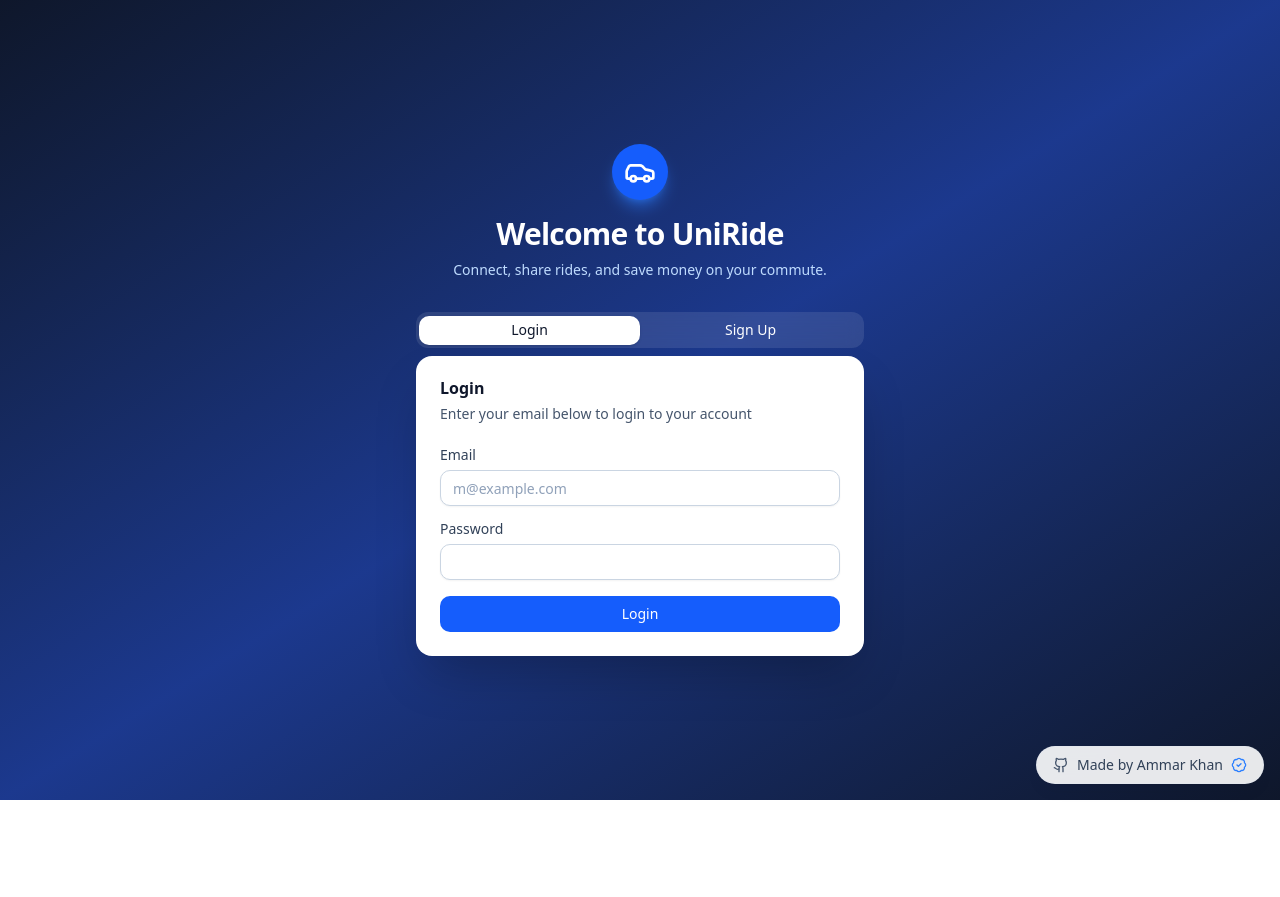
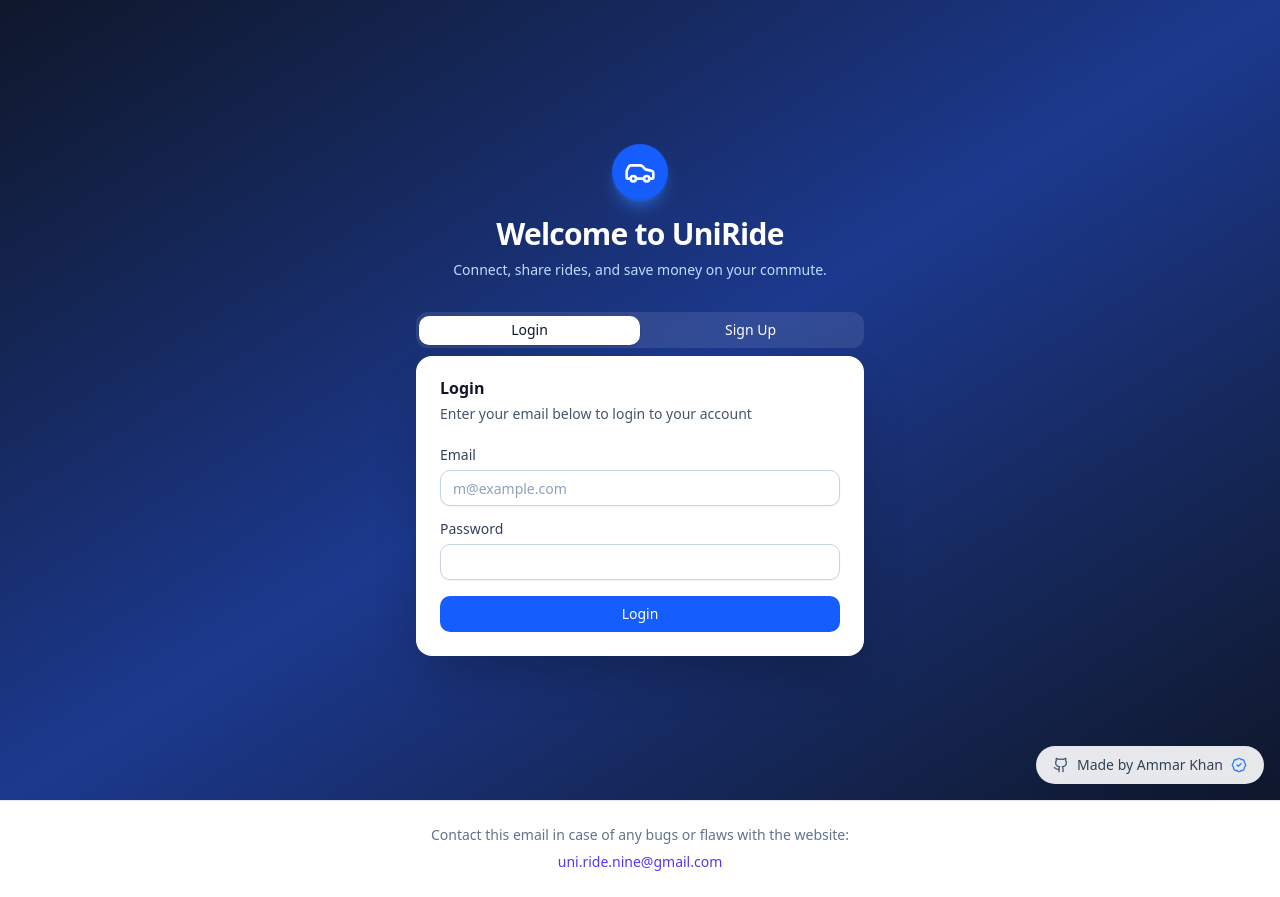
Before and after one commit to AmmarK10/UniRide, a Next.js app: page /login in a window 1280 px wide. Before the commit the page ends 800 px from the top, so only its background shows below. Built offline with nearby package versions, Linux system fonts and the light colour scheme; no server answers.

Commit message:
Added Contact Information

```diff
--- a/src/app/layout.tsx
+++ b/src/app/layout.tsx
@@ -30,7 +30,17 @@ export default function RootLayout({
         className={`${geistSans.variable} ${geistMono.variable} antialiased`}
       >
         <UnreadProvider>
-          {children}
+          <div className="flex-1 flex flex-col min-h-screen">
+            {children}
+          </div>
+          <footer className="w-full py-6 mt-auto text-center border-t border-slate-200 bg-white">
+            <p className="text-sm text-slate-500 mb-1">
+              Contact this email in case of any bugs or flaws with the website:
+            </p>
+            <a href="mailto:uni.ride.nine@gmail.com" className="text-sm font-medium text-indigo-600 hover:text-indigo-800 transition-colors">
+              uni.ride.nine@gmail.com
+            </a>
+          </footer>
           <DeveloperBadge />
         </UnreadProvider>
       </body>
```
